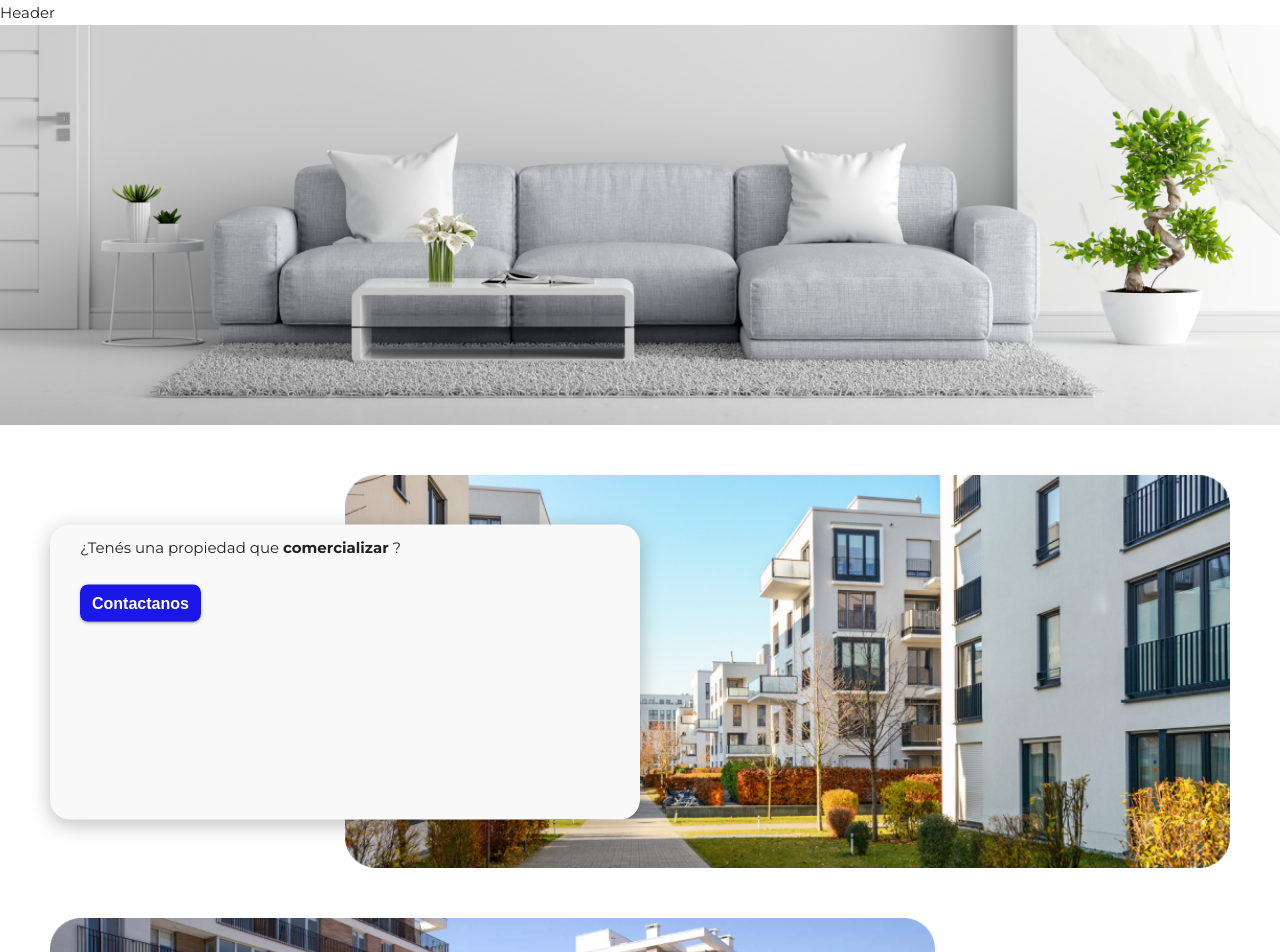
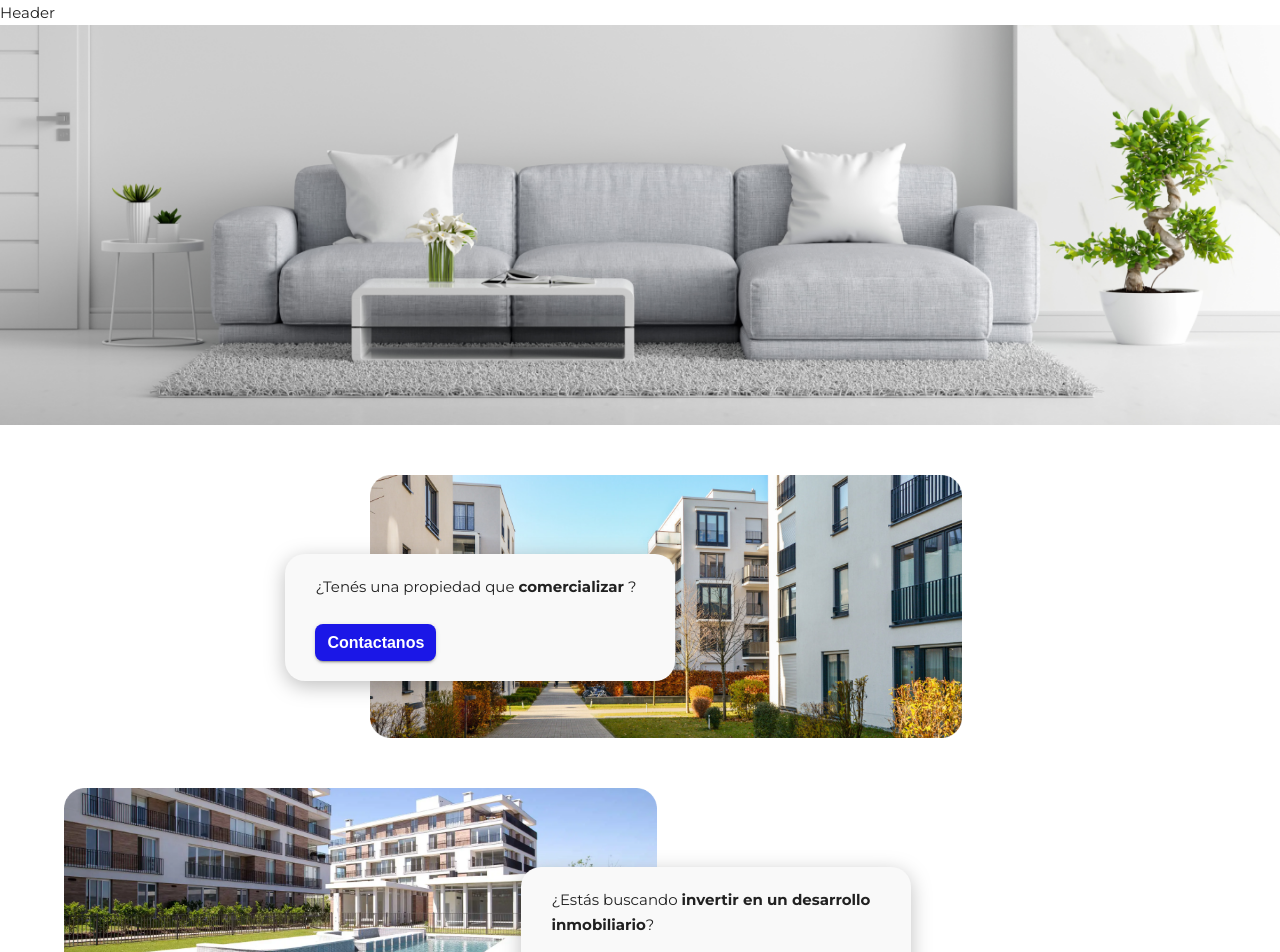
Before and after one commit to No-Country/c12-25-t-node-react, a React (Vite) app in the folder client/: page /#/ in a window 1280 px wide. Shown: the top 952 px of the page. Built offline with nearby package versions, Linux system fonts and the light colour scheme.

Commit message:
#feat/#6-cta-contact-form -pasamos a componentes de MUI

```diff
--- a/client/src/components/molecule/cta-contact-form/CallToActionContactForm.styles.css
+++ b/client/src/components/molecule/cta-contact-form/CallToActionContactForm.styles.css
@@ -1,10 +1,40 @@
-.image-with-text.left{
-    display: flex;
-    justify-content: flex-end;
+.image-container {
+  display: block;
+  margin: 0;
+  width: 70%;
+}
 
+@media screen and (max-width: 760px) {
+  .image-container {
+    width: 90%;
+    min-height: 320px;
+  }
 }
-.image-with-text.right{
+
+.box-position-left {
+  left: -10%;
 }
-.image-with-text{
-    margin: 50px;
+
+.box-position-right {
+  right: 0;
 }
+
+@media screen and (max-width: 760px) {
+  .box-position-left,
+  .box-position-right {
+    width: 80% !important;
+  }
+}
+
+.image-with-text.left {
+  display: flex;
+  justify-content: flex-end;
+}
+.image-with-text.right {
+  display: flex;
+  justify-content: flex-start;
+}
+
+.image-with-text {
+  margin: 50px 0px;
+}
--- a/client/src/components/molecule/cta-contact-form/CallToActionContactForm.tsx
+++ b/client/src/components/molecule/cta-contact-form/CallToActionContactForm.tsx
@@ -1,68 +1,61 @@
 import React from 'react'
+import {
+  Box,
+  Container,
+  Typography
+} from '@mui/material'
 import './CallToActionContactForm.styles.css'
-import {Link} from 'react-router-dom'
+import { Link } from 'react-router-dom'
 import PrimaryButton from '../../atom/PrimaryButton.tsx'
-import {Box, styled, Typography} from '@mui/material'
+
 
 interface ImageWithTextProps {
-  imageUrl: string;
-  textPosition: "left" | "right";
+  imageUrl: string
+  textPosition: "left" | "right"
 }
 
 const CallToActionContactForm: React.FC<ImageWithTextProps> = ({
   imageUrl,
   textPosition,
 }) => {
-  const ImageContainer = styled("img")({
-    width: "75%",
-    height: "auto",
-  });
-
-  const TextContainer = styled(Box)(({ textPosition }: { textPosition: string }) => ({
-    position: 'absolute',
-    backgroundColor: '#f9f9f9',
-    padding: '10px 30px',
-    width: '50%',
-    height: '75%',
-    display:'flex',
-    flexDirection: 'column',
-    gap: '25px',
-    borderRadius: '20px',
-    filter: 'drop-shadow(0px 5px 10px rgba(0, 0, 0, 0.25))',
-    top: '50%',
-    transform: 'translateY(-50%)',
-    ...(textPosition === 'left'
-      ? {
-        left: '0',
-      }
-      : {
-        right: '0',
-      }),
-  }));
-
   return (
-    <Box position="relative" className={`image-with-text ${textPosition}`}>
-      <ImageContainer src={imageUrl} alt="Imagen" />
-        <TextContainer textPosition={textPosition}>
-          {textPosition === "left" ? (
+    <Container maxWidth="lg" className={ `image-with-text ${ textPosition }` }>
+      <Box sx={ { position: 'relative', display: 'inline-block' } }>
+        <img src={ imageUrl } alt="Imagen" className="image-container" />
+        <Box
+          sx={ styleBox }
+          className={ (textPosition === 'left') ? 'box-position-left' : 'box-position-right' }
+        >
+          { textPosition === "left" ? (
             <>
-             <Typography align="left" variant="body1">¿Tenés una propiedad que <strong>comercializar</strong> ?</Typography>
-              <Link to={"/contact"}>
-                <PrimaryButton text={"Contactanos"}></PrimaryButton>
-              </Link>
+              <Typography align="left" variant="body1">¿Tenés una propiedad que <strong>comercializar</strong> ?</Typography>
+              <Link to={ "/contact" }><PrimaryButton text={ "Contactanos" } /></Link>
             </>
           ) : (
             <>
               <Typography align="left" variant="body1">¿Estás buscando <strong>invertir en un desarrollo inmobiliario</strong>?</Typography>
-              <Link to={"/contact"}>
-                <PrimaryButton text={"Contactanos"}></PrimaryButton>
-              </Link>
+              <Link to={ "/contact" }><PrimaryButton text={ "Contactanos" } /> </Link>
             </>
-          )}
-        </TextContainer>
-    </Box>
+          ) }
+        </Box>
+      </Box>
+    </Container >
 
   );
 };
 
 export default CallToActionContactForm;
+
+const styleBox = {
+  position: 'absolute',
+  top: '30%',
+  backgroundColor: '#f9f9f9',
+  zIndex: 2,
+  padding: '20px 30px',
+  width: '46%',
+  display: 'flex',
+  flexDirection: 'column',
+  gap: '25px',
+  borderRadius: '20px',
+  filter: 'drop-shadow(0px 5px 10px rgba(0, 0, 0, 0.25))',
+}
--- a/client/src/pages/Home.tsx
+++ b/client/src/pages/Home.tsx
@@ -1,9 +1,8 @@
-import PrimaryButton from "../components/atom/PrimaryButton"
 import HeroImage from '../components/atom/heroImage/HeroImage.tsx'
 import heroImageBanner from '../assets/heroImage.png'
 import ImageCtaLeft from '../assets/imageCtaRight.png'
 import ImageCtaRight from '../assets/imageCtaLeft.png'
-import CallToActionContactForm from "../components/molecule/cta-contact-form/CallToActionContactForm.tsx";
+import CallToActionContactForm from '../components/molecule/cta-contact-form/CallToActionContactForm.tsx'
 
 
 type HomeProps = {
```
